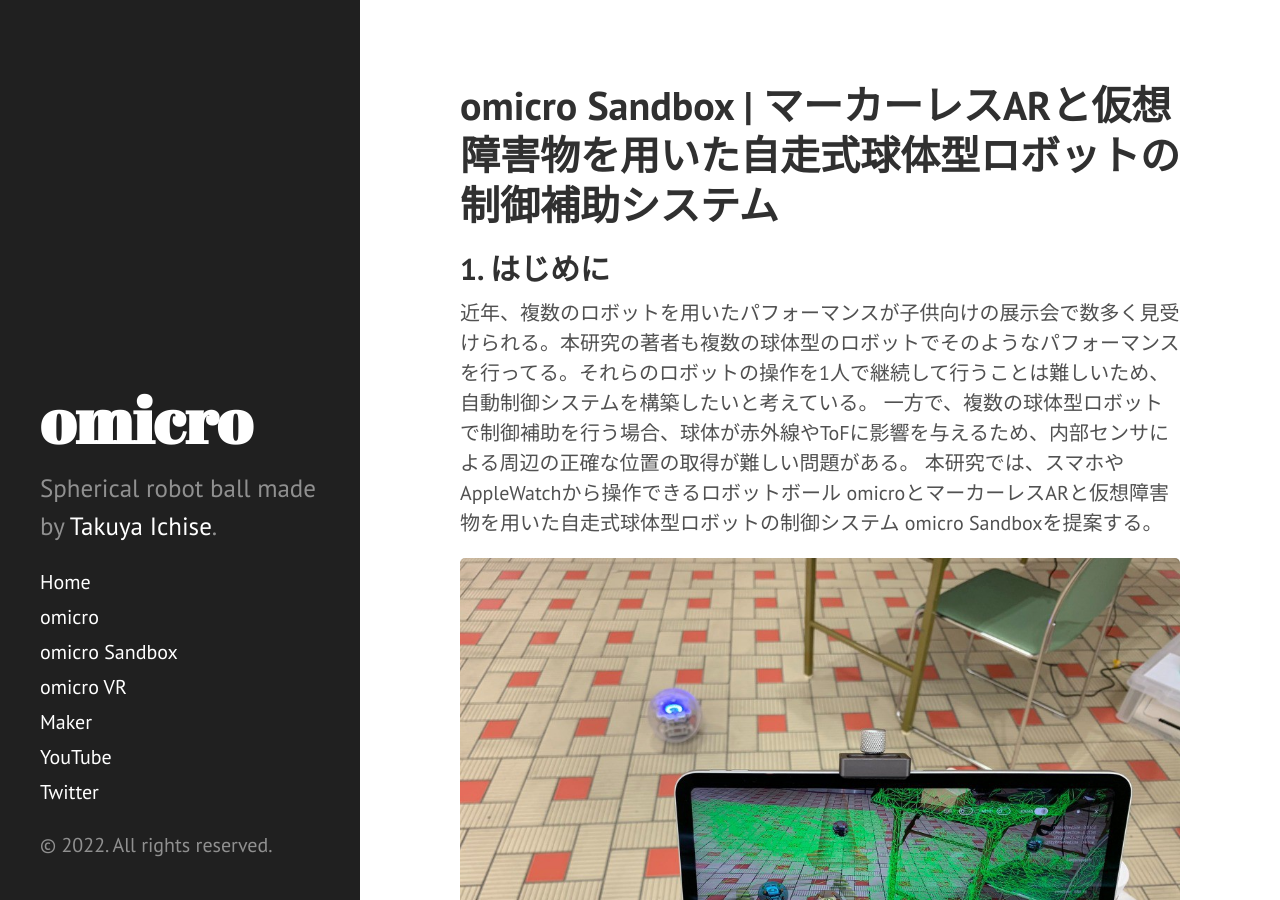
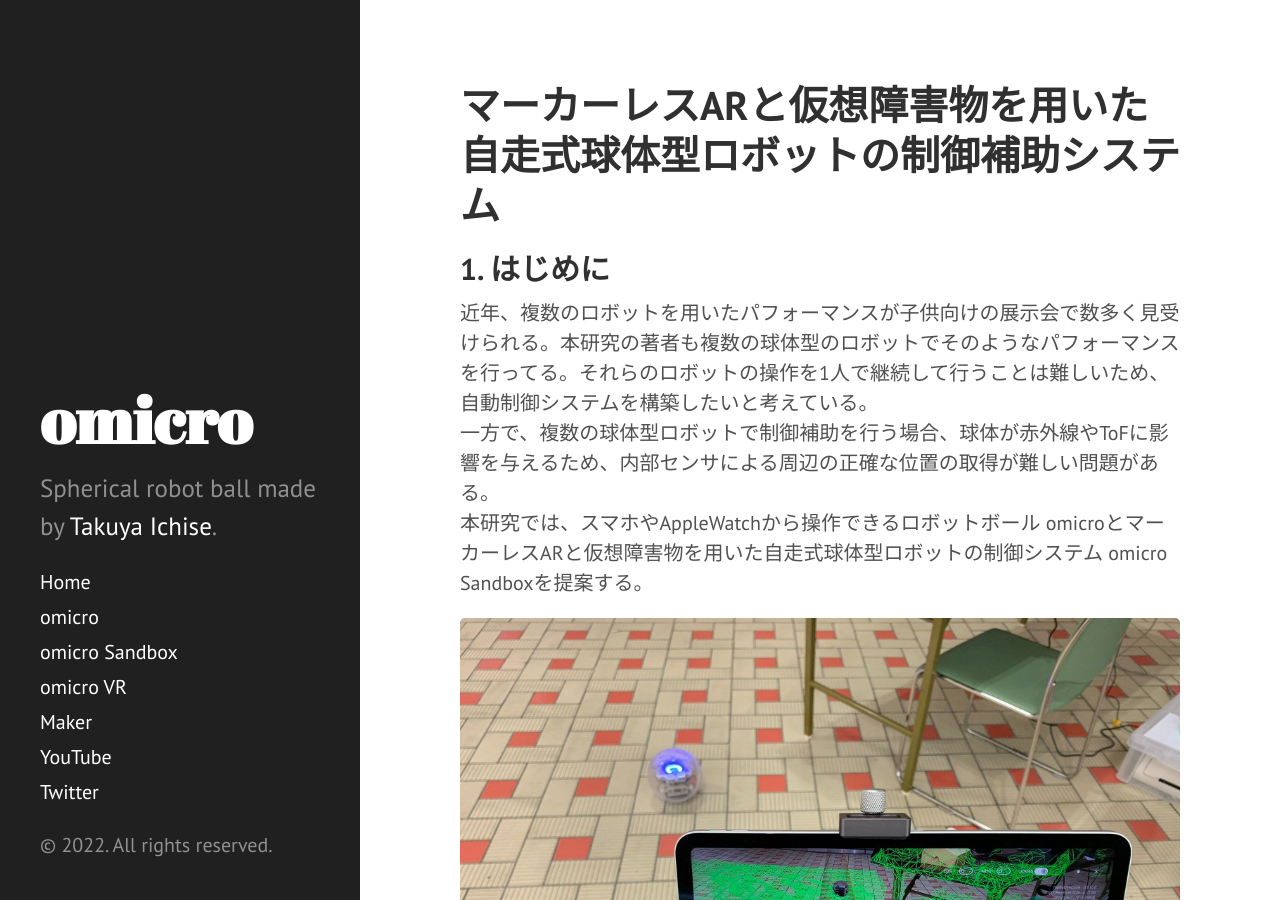
Before and after one commit to tichise/omicro.tokyo, a Jekyll site: the page built from _posts/2022-07-17-omicro-sandbox.md, in a window 1280 px wide and 900 px high. Built offline with Jekyll 4.4.1, drawn with Linux system fonts in a browser that asks for light colours; Markdown is read by kramdown in place of the engine named in the settings.

Commit message:
Update 2022-07-17-omicro-sandbox.md

```diff
--- a/_posts/2022-07-17-omicro-sandbox.md
+++ b/_posts/2022-07-17-omicro-sandbox.md
@@ -1,11 +1,11 @@
 ---
 layout: post
-title: omicro Sandbox | マーカーレスARと仮想障害物を用いた自走式球体型ロボットの制御補助システム
+title: マーカーレスARと仮想障害物を用いた自走式球体型ロボットの制御補助システム
 ---
 
 ## 1. はじめに
-近年、複数のロボットを用いたパフォーマンスが子供向けの展示会で数多く見受けられる。本研究の著者も複数の球体型のロボットでそのようなパフォーマンスを行ってる。それらのロボットの操作を1人で継続して行うことは難しいため、自動制御システムを構築したいと考えている。
-一方で、複数の球体型ロボットで制御補助を行う場合、球体が赤外線やToFに影響を与えるため、内部センサによる周辺の正確な位置の取得が難しい問題がある。
+近年、複数のロボットを用いたパフォーマンスが子供向けの展示会で数多く見受けられる。本研究の著者も複数の球体型のロボットでそのようなパフォーマンスを行ってる。それらのロボットの操作を1人で継続して行うことは難しいため、自動制御システムを構築したいと考えている。<br />
+一方で、複数の球体型ロボットで制御補助を行う場合、球体が赤外線やToFに影響を与えるため、内部センサによる周辺の正確な位置の取得が難しい問題がある。<br />
 本研究では、スマホやAppleWatchから操作できるロボットボール omicroとマーカーレスARと仮想障害物を用いた自走式球体型ロボットの制御システム omicro Sandboxを提案する。
 
 <img src="{{ site.baseurl }}public/image/omicro-sandbox.jpeg" />
```
